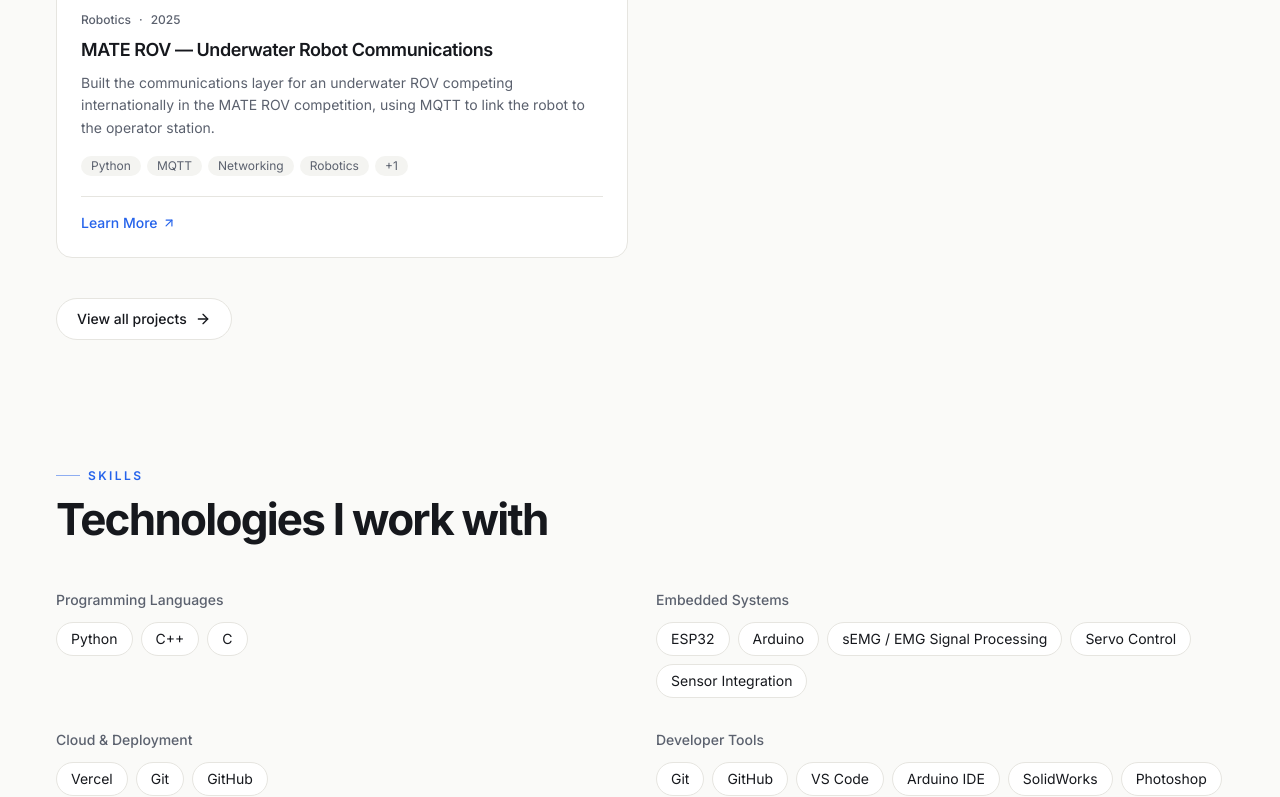
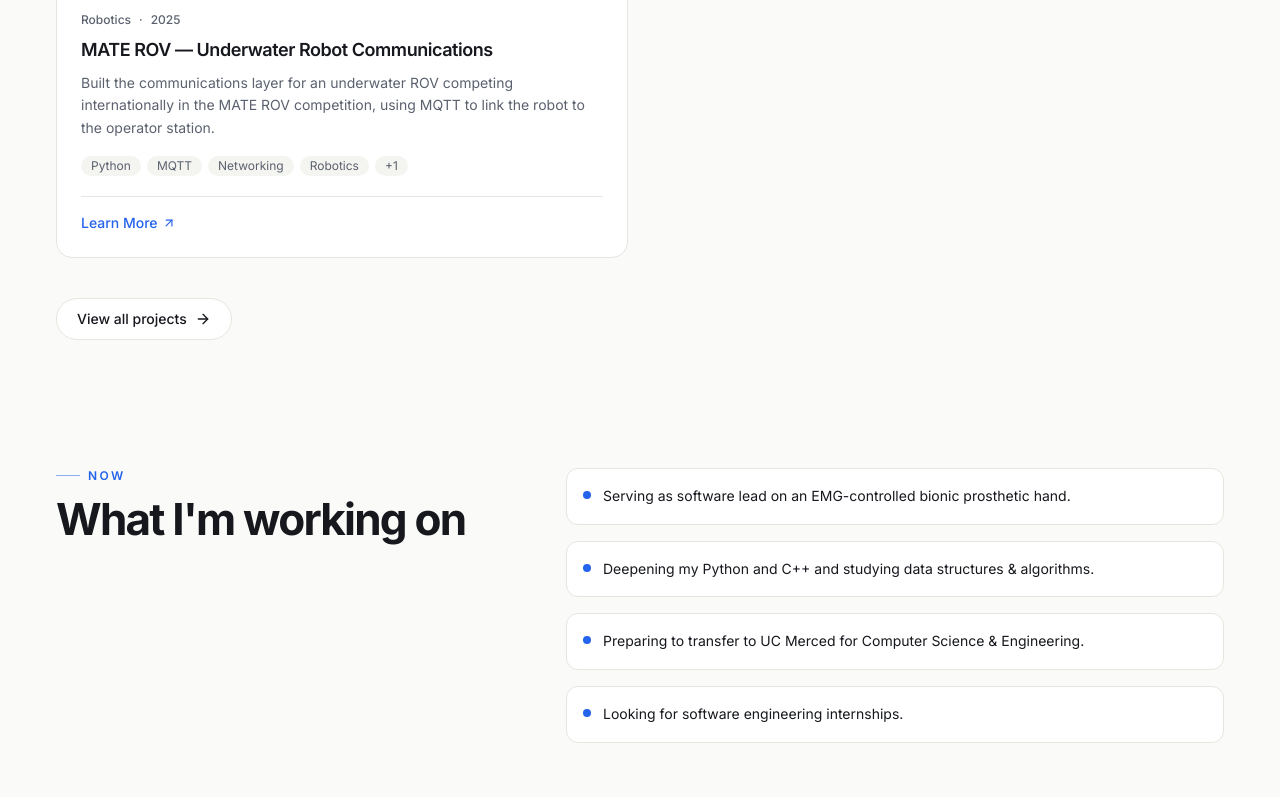
Before and after one commit to Ishanarora35/portfolio, a Next.js app: page / in a window 1280 px wide. Shown: the part 2000-2797 px from the top of the page. Built offline with nearby package versions, Linux system fonts and the light colour scheme.

Commit message:
Add files via upload

```diff
--- a/src/app/layout.tsx
+++ b/src/app/layout.tsx
@@ -3,6 +3,7 @@ import { Inter } from "next/font/google";
 import "./globals.css";
 import Navbar from "@/components/Navbar";
 import Footer from "@/components/Footer";
+import BackToTop from "@/components/BackToTop";
 import { site } from "@/data/site";
 
 const inter = Inter({ subsets: ["latin"], variable: "--font-inter" });
@@ -63,6 +64,7 @@ export default function RootLayout({
         <Navbar />
         <main className="flex-1">{children}</main>
         <Footer />
+        <BackToTop />
       </body>
     </html>
   );
--- a/src/app/page.tsx
+++ b/src/app/page.tsx
@@ -1,4 +1,3 @@
-import Link from "next/link";
 import { ArrowRight, GraduationCap, MapPin, Mail } from "lucide-react";
 import Hero from "@/components/Hero";
 import Section, { SectionHeading } from "@/components/Section";
@@ -8,11 +7,9 @@ import Reveal from "@/components/Reveal";
 import Button from "@/components/Button";
 import { featuredProjects } from "@/data/projects";
 import { skills } from "@/data/skills";
-import { experience } from "@/data/experience";
-import { site } from "@/data/site";
+import { site, now, journey } from "@/data/site";
 
 export default function Home() {
-  const eduGroup = experience.find((g) => g.id === "education");
   const primarySkills = skills.slice(0, 4);
 
   return (
@@ -42,13 +39,63 @@ export default function Home() {
         </div>
       </Section>
 
+      {/* Currently */}
+      <Section className="py-16">
+        <div className="grid gap-10 lg:grid-cols-[1fr_1.4fr]">
+          <Reveal>
+            <SectionHeading eyebrow="Now" title="What I'm working on" />
+          </Reveal>
+          <Reveal delay={0.05}>
+            <ul className="space-y-4">
+              {now.map((item, i) => (
+                <li
+                  key={i}
+                  className="flex items-start gap-3 rounded-xl border border-line bg-card p-4"
+                >
+                  <span className="mt-1.5 h-2 w-2 shrink-0 rounded-full bg-accent" />
+                  <span className="text-sm leading-relaxed text-ink">{item}</span>
+                </li>
+              ))}
+            </ul>
+          </Reveal>
+        </div>
+      </Section>
+
+      {/* Journey timeline */}
+      <Section className="py-16">
+        <Reveal>
+          <SectionHeading
+            eyebrow="Journey"
+            title="How I got here"
+            description="A quick timeline of my academic and project journey so far."
+          />
+        </Reveal>
+        <ol className="relative border-l border-line pl-6">
+          {journey.map((item, i) => (
+            <Reveal key={i} delay={i * 0.04}>
+              <li className="mb-9 last:mb-0">
+                <span className="absolute -left-[7px] mt-1.5 h-3 w-3 rounded-full border-2 border-accent bg-base" />
+                <div className="flex flex-wrap items-baseline gap-x-3">
+                  <span className="text-xs font-semibold uppercase tracking-widest text-accent">
+                    {item.year}
+                  </span>
+                  <h3 className="text-base font-semibold text-ink">
+                    {item.title}
+                  </h3>
+                </div>
+                <p className="mt-1 text-sm leading-relaxed text-muted">
+                  {item.detail}
+                </p>
+              </li>
+            </Reveal>
+          ))}
+        </ol>
+      </Section>
+
       {/* Skills */}
       <Section className="py-16">
         <Reveal>
-          <SectionHeading
-            eyebrow="Skills"
-            title="Technologies I work with"
-          />
+          <SectionHeading eyebrow="Skills" title="Technologies I work with" />
         </Reveal>
         <div className="grid gap-8 sm:grid-cols-2">
           {primarySkills.map((group, i) => (
@@ -105,9 +152,7 @@ export default function Home() {
                 <p className="text-xs uppercase tracking-wide text-muted">
                   {card.label}
                 </p>
-                <p className="mt-1 text-sm font-medium text-ink">
-                  {card.value}
-                </p>
+                <p className="mt-1 text-sm font-medium text-ink">{card.value}</p>
                 <p className="mt-1 text-sm text-muted">{card.sub}</p>
               </div>
             </Reveal>
```
